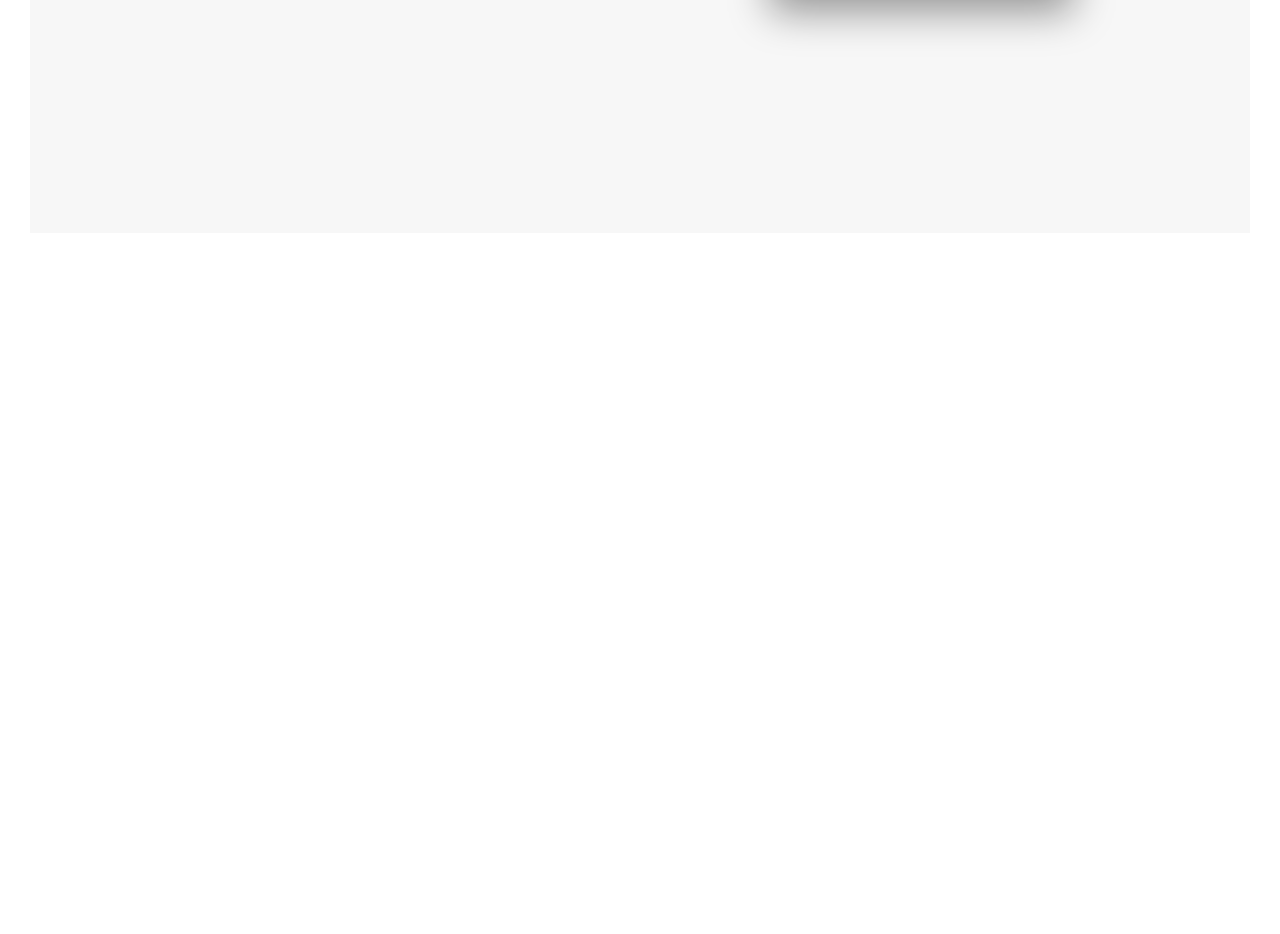
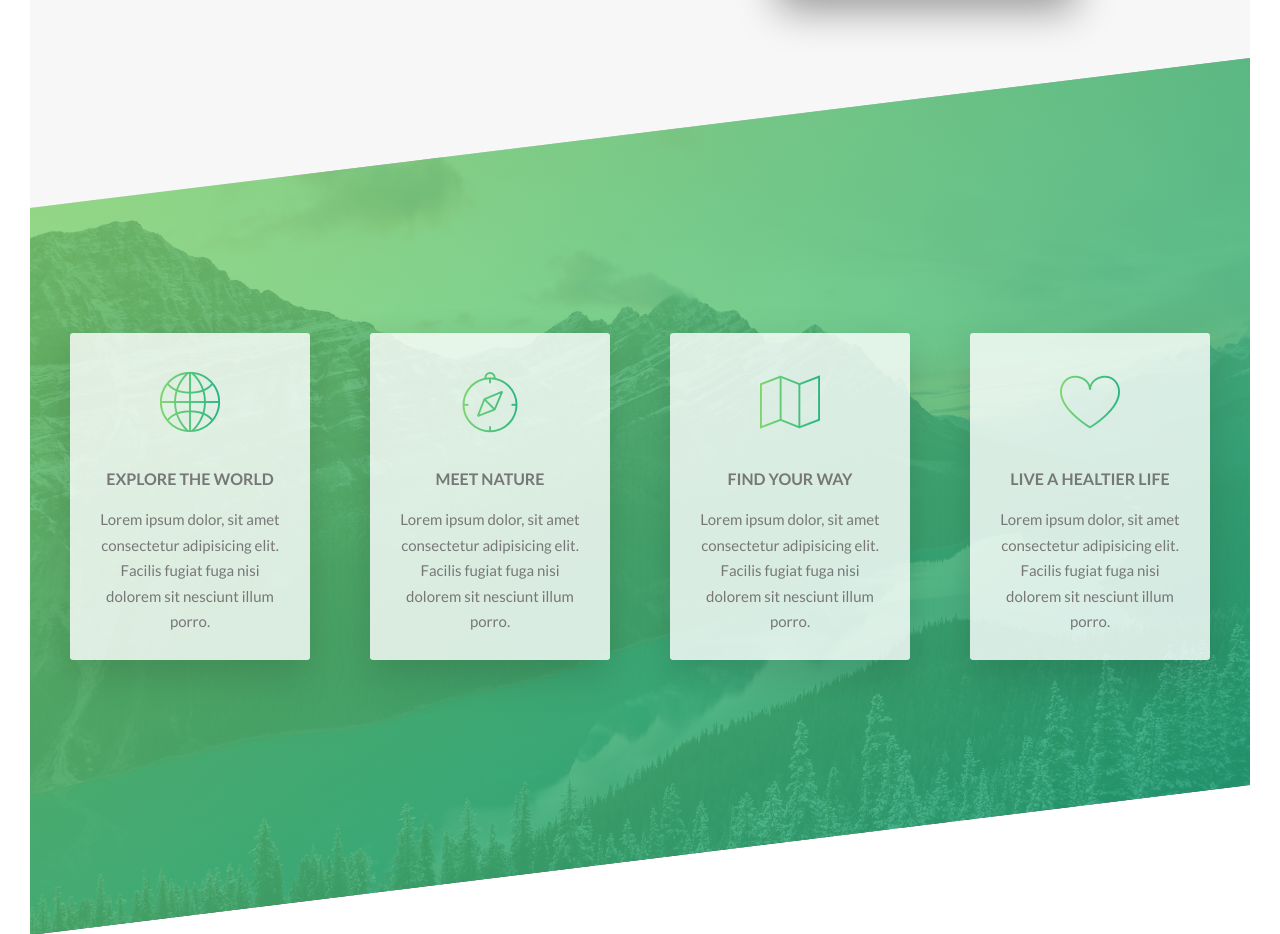
Before and after one commit to ryankresna/advanced-css-course-master, a website: page Natours/starter/index.html in a window 1280 px wide. Shown: the part 1324-2258 px from the top of the page. Before the commit the page ends 1587 px from the top, so only its background shows below. Drawn offline with Linux system fonts and the light colour scheme; files that its build step writes are made by us from their sources.

Commit message:
38. Building the Features Section

```diff
--- a/Natours/starter/index.html
+++ b/Natours/starter/index.html
@@ -84,6 +84,62 @@
           </div>
         </div>
       </section>
+
+      <section class="section-features">
+        <div class="row">
+          <div class="col-1-of-4">
+            <div class="feature-box">
+              <i class="feature-box__icon icon-basic-world"></i>
+              <h3 class="heading-tertiary u-margin-bottom-small">
+                Explore the world
+              </h3>
+              <p class="feature-box__text">
+                Lorem ipsum dolor, sit amet consectetur adipisicing elit.
+                Facilis fugiat fuga nisi dolorem sit nesciunt illum porro.
+              </p>
+            </div>
+          </div>
+
+          <div class="col-1-of-4">
+            <div class="feature-box">
+              <i class="feature-box__icon icon-basic-compass"></i>
+              <h3 class="heading-tertiary u-margin-bottom-small">
+                Meet Nature
+              </h3>
+              <p class="feature-box__text">
+                Lorem ipsum dolor, sit amet consectetur adipisicing elit.
+                Facilis fugiat fuga nisi dolorem sit nesciunt illum porro.
+              </p>
+            </div>
+          </div>
+
+          <div class="col-1-of-4">
+            <div class="feature-box">
+              <i class="feature-box__icon icon-basic-map"></i>
+              <h3 class="heading-tertiary u-margin-bottom-small">
+                find your way
+              </h3>
+              <p class="feature-box__text">
+                Lorem ipsum dolor, sit amet consectetur adipisicing elit.
+                Facilis fugiat fuga nisi dolorem sit nesciunt illum porro.
+              </p>
+            </div>
+          </div>
+
+          <div class="col-1-of-4">
+            <div class="feature-box">
+              <i class="feature-box__icon icon-basic-heart"></i>
+              <h3 class="heading-tertiary u-margin-bottom-small">
+                live a healtier life
+              </h3>
+              <p class="feature-box__text">
+                Lorem ipsum dolor, sit amet consectetur adipisicing elit.
+                Facilis fugiat fuga nisi dolorem sit nesciunt illum porro.
+              </p>
+            </div>
+          </div>
+        </div>
+      </section>
     </main>
 
     <!--
--- a/Natours/starter/sass/abstracts/_variables.scss
+++ b/Natours/starter/sass/abstracts/_variables.scss
@@ -15,4 +15,4 @@
 // GRID
 $grid-width: 114rem;
 $gutter-vertical: 8rem;
-$gutter-horizontal: 4rem;
+$gutter-horizontal: 6rem;
--- /dev/null
+++ b/Natours/starter/sass/components/_feature-box.scss
@@ -0,0 +1,27 @@
+.feature-box {
+  background-color: rgba($color-white, 0.8);
+  font-size: 1.5rem;
+  padding: 2.5rem;
+  text-align: center;
+  border-radius: 3px;
+  box-shadow: 0 1.5rem 4rem rgba($color-black, 0.15);
+  transition: transform 0.3s;
+
+  &__icon {
+    font-size: 6rem;
+    margin-bottom: 0.5rem;
+    display: inline-block;
+    font-weight: 700;
+    background-image: linear-gradient(
+      to right,
+      $color-primary-light,
+      $color-primary-dark
+    );
+    -webkit-background-clip: text;
+    color: transparent;
+  }
+
+  &:hover {
+    transform: translateY(-1.5rem) scale(1.03);
+  }
+}
--- a/Natours/starter/sass/main.scss
+++ b/Natours/starter/sass/main.scss
@@ -9,6 +9,7 @@
 
 @import "components/button";
 @import "components/composition";
+@import "components/feature-box";
 
 @import "layout/grid";
 @import "layout/header";
--- a/Natours/starter/sass/pages/_home.scss
+++ b/Natours/starter/sass/pages/_home.scss
@@ -3,3 +3,22 @@
   padding: 25rem 0;
   margin-top: -20vh;
 }
+
+.section-features {
+  padding: 20rem 0;
+  background-image:
+    linear-gradient(
+      to right bottom,
+      rgba($color-primary-light, 0.8),
+      rgba($color-primary-dark, 0.8)
+    ),
+    url(../img/nat-4.jpg);
+  background-size: cover;
+
+  transform: skewY(-7deg);
+  margin-top: -10rem;
+
+  & > * {
+    transform: skewY(7deg);
+  }
+}
```
Also changed, not shown: Natours/starter/css/fonts/linea-basic-10.ttf (added), Natours/starter/css/fonts/linea-basic-10.woff (added), Natours/starter/css/icon-font.css (added), Natours/starter/css/style.css, 3 other files.
